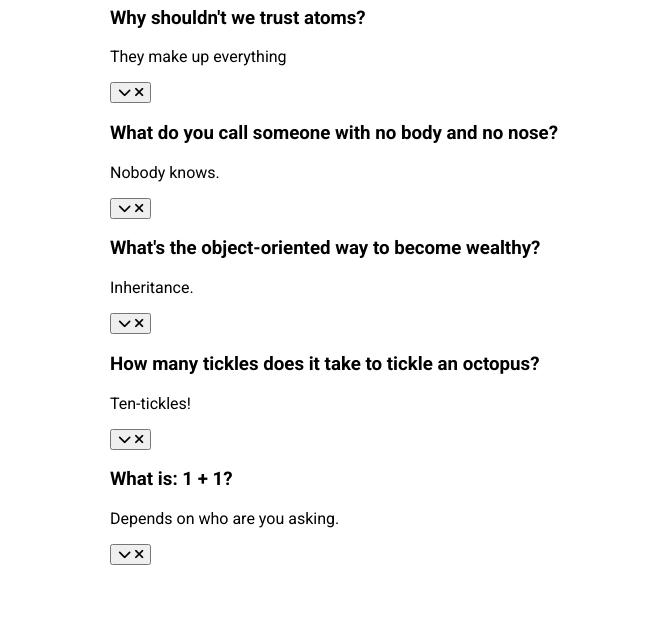
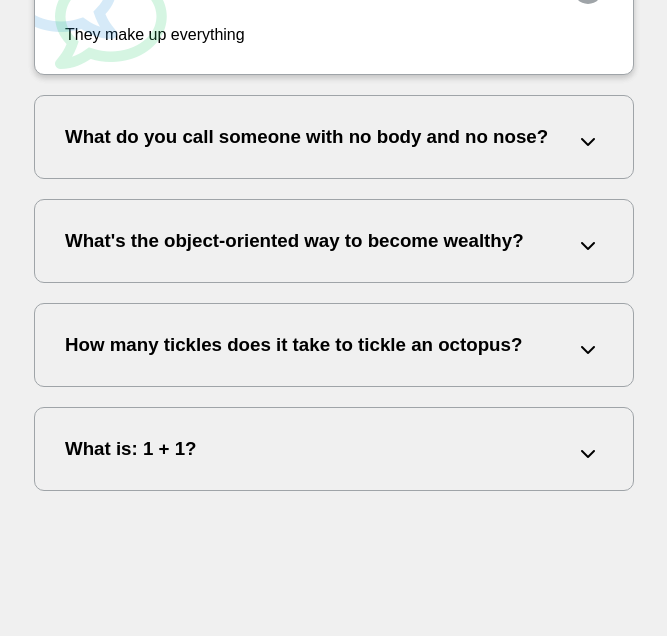
Before and after one commit to alpaca-rama/TM_12-50-FAQ-Collapse, a plain HTML site: page index.html in a window 1280 px wide. Shown: the part 164-800 px from the top of the page, without its empty margins (306-973 px from the left). Drawn offline with Linux system fonts and the light colour scheme; a web font is replaced by a local one.

Commit message:
Update style.css

```diff
--- a/style.css
+++ b/style.css
@@ -1,16 +1,107 @@
-@import url('https://fonts.googleapis.com/css2?family=Roboto:wght@400;700&display=swap');
+@import url('https://fonts.googleapis.com/css2?family=Muli&display=swap');
 
 * {
     box-sizing: border-box;
 }
 
 body {
-    font-family: 'Roboto', sans-serif;
+    font-family: 'Muli', sans-serif;
+    background-color: #f0f0f0;
+}
+
+h1 {
+    margin: 50px 0 3px;
+    text-align: center;
+}
+
+.faq-container {
+    max-width: 600px;
+    margin: 0 auto;
+}
+
+.faq {
+    background-color: transparent;
+    border: 1px solid #9fa4a8;
+    border-radius: 10px;
+    margin: 20px 0;
+    padding: 30px;
+    position: relative;
+    overflow: hidden;
+    transition: 0.3s ease;
+}
+
+.faq.active {
+    background-color: #fff;
+    box-shadow: 0 3px 6px rgba(0, 0, 0, 0.1), 0 3px 6px rgba(0, 0, 0, 0.1);
+}
+
+.faq.active::before,
+.faq.active::after {
+    content: '\f075';
+    font-family: 'Font Awesome 5 Free';
+    color: #2ecc71;
+    font-size: 7rem;
+    position: absolute;
+    opacity: 0.2;
+    top: 20px;
+    left: 20px;
+    z-index: 0;
+}
+
+.faq.active::before {
+    color: #3498db;
+    top: -10px;
+    left: -30px;
+    transform: rotateY(180deg);
+}
+
+.faq-title {
+    margin: 0 35px 0 0;
+}
+
+.faq-text {
+    display: none;
+    margin: 30px 0 0;
+}
+
+.faq.active .faq-text {
+    display: block;
+}
+
+.faq-toggle {
+    background-color: transparent;
+    border: 0;
+    border-radius: 50%;
+    cursor: pointer;
     display: flex;
-    flex-direction: column;
     align-items: center;
     justify-content: center;
-    height: 100vh;
-    overflow: hidden;
-    margin: 0;
+    font-size: 16px;
+    padding: 0;
+    position: absolute;
+    top: 30px;
+    right: 30px;
+    height: 30px;
+    width: 30px;
 }
+
+.faq-toggle:focus {
+    outline: 0;
+}
+
+.faq-toggle .fa-times {
+    display: none;
+}
+
+.faq.active .faq-toggle .fa-times {
+    color: #fff;
+    display: block;
+}
+
+.faq.active .faq-toggle .fa-chevron-down {
+    display: none;
+}
+
+.faq.active .faq-toggle {
+    background-color: #9fa4a8;
+}
```
